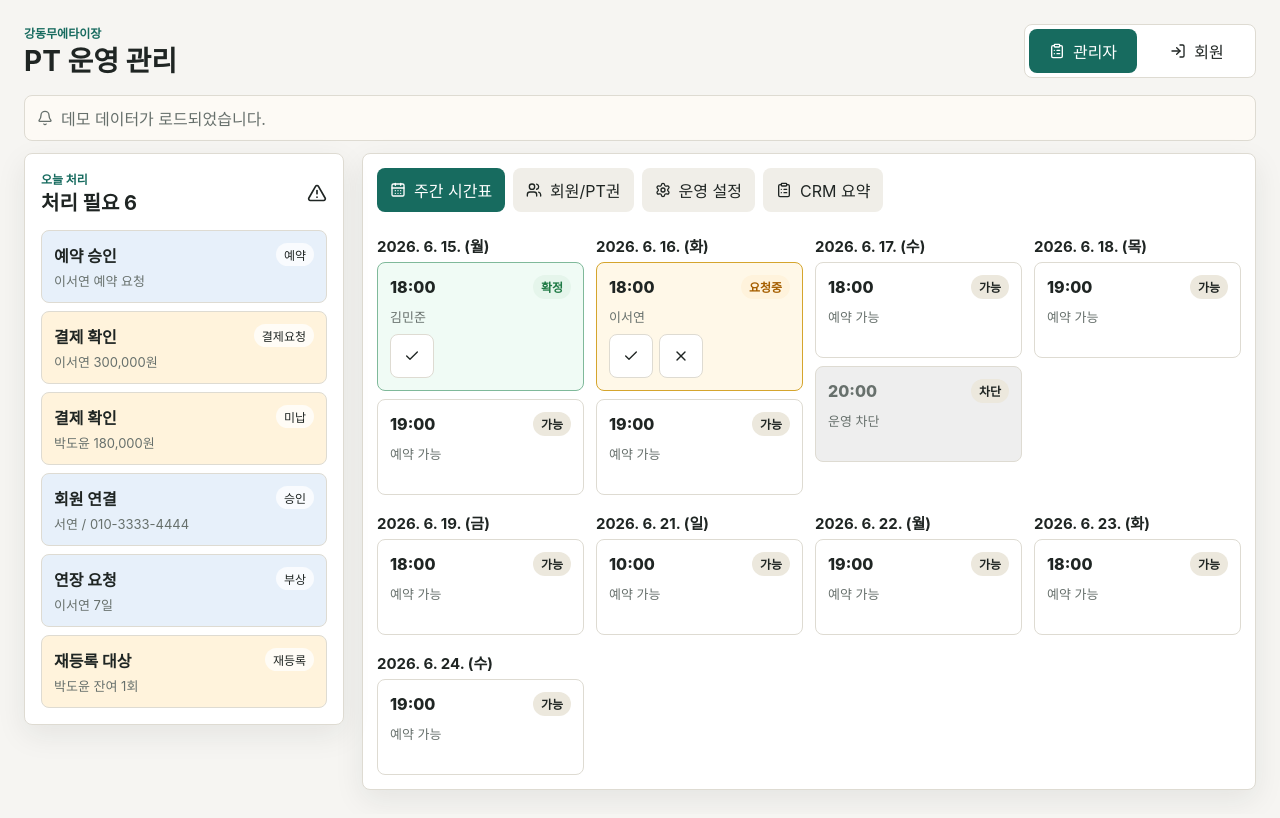
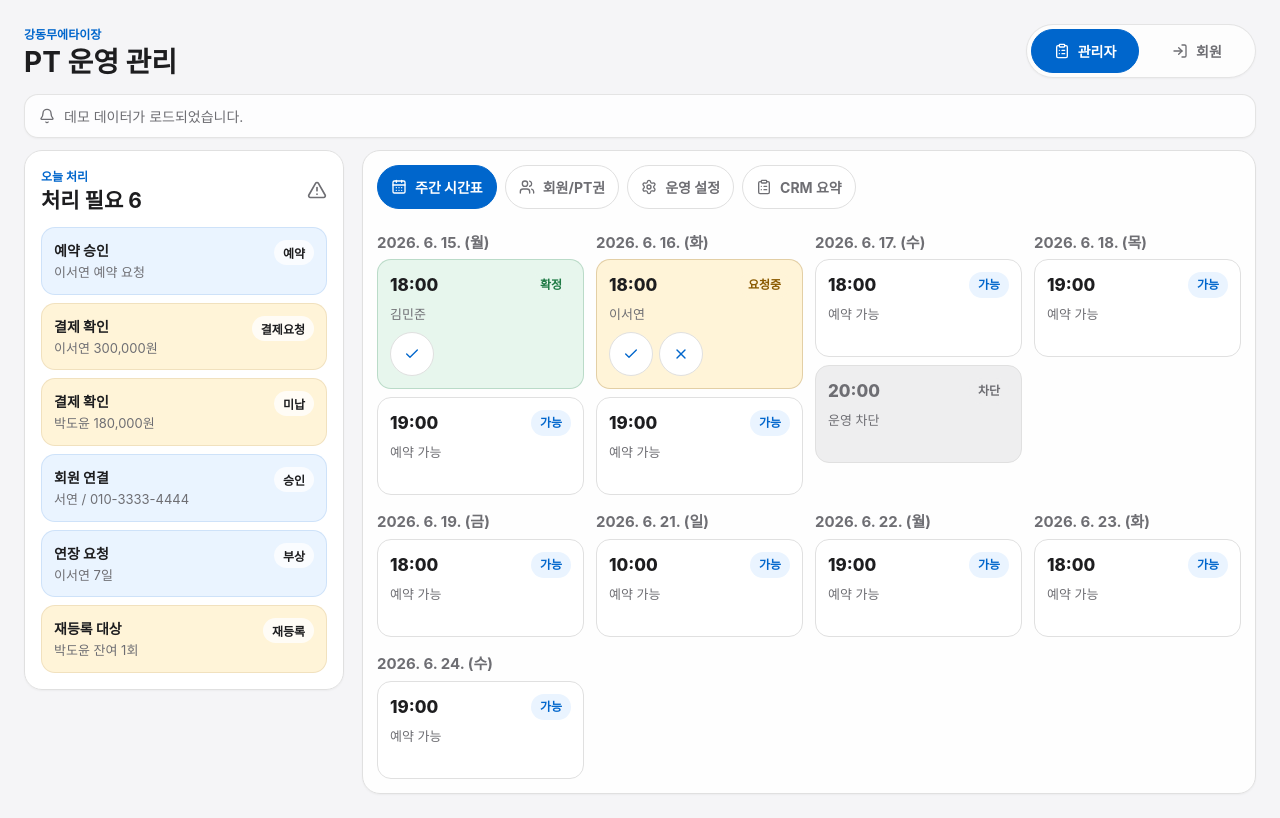
Before and after one commit to jangbokyeong524-vibe/jang-pt, a Next.js app: page / in a window 1280 px wide. Built offline with nearby package versions, Linux system fonts and the light colour scheme.

Commit message:
style: apply apple ios operations ui

```diff
--- a/app/globals.css
+++ b/app/globals.css
@@ -1,21 +1,25 @@
 :root {
-  --bg: #f6f5f2;
+  --bg: #f5f5f7;
   --surface: #ffffff;
-  --surface-strong: #fdfaf5;
-  --ink: #1f2523;
-  --muted: #67706c;
-  --line: #dedbd2;
-  --brand: #176b5f;
-  --brand-strong: #0d4f45;
-  --warn: #a65f00;
-  --warn-bg: #fff3dc;
-  --danger: #a73434;
-  --danger-bg: #ffe9e7;
+  --surface-strong: #fafafc;
+  --ink: #1d1d1f;
+  --muted: #6e6e73;
+  --line: #e0e0e0;
+  --line-soft: #f0f0f0;
+  --brand: #0066cc;
+  --brand-strong: #0071e3;
+  --warn: #8a5a00;
+  --warn-bg: #fff4d8;
+  --danger: #b42318;
+  --danger-bg: #ffebe8;
   --good: #1f7a45;
-  --good-bg: #e5f5eb;
-  --info: #285c8c;
-  --info-bg: #e7f0fa;
-  --shadow: 0 10px 30px rgba(31, 37, 35, 0.08);
+  --good-bg: #e7f6ed;
+  --info: #0066cc;
+  --info-bg: #eaf4ff;
+  --shadow: 0 1px 2px rgba(0, 0, 0, 0.04);
+  --panel-radius: 18px;
+  --row-radius: 14px;
+  --control-radius: 999px;
 }
 
 * {
@@ -29,12 +33,11 @@ body {
   background: var(--bg);
   color: var(--ink);
   font-family:
-    Inter,
-    ui-sans-serif,
-    system-ui,
     -apple-system,
     BlinkMacSystemFont,
-    "Segoe UI",
+    "SF Pro Text",
+    "SF Pro Display",
+    system-ui,
     sans-serif;
 }
 
@@ -47,6 +50,18 @@ textarea {
 
 button {
   cursor: pointer;
+}
+
+button:disabled {
+  cursor: not-allowed;
+}
+
+button:focus-visible,
+input:focus-visible,
+select:focus-visible,
+textarea:focus-visible {
+  outline: 3px solid rgba(0, 102, 204, 0.22);
+  outline-offset: 2px;
 }
 
 .app-shell {
@@ -77,12 +92,12 @@ button {
   justify-content: space-between;
   align-items: stretch;
   flex-direction: column;
-  gap: 10px;
+  gap: 12px;
   margin: -12px -12px 12px;
   padding: calc(12px + env(safe-area-inset-top)) 12px 12px;
-  border-bottom: 1px solid rgba(222, 219, 210, 0.8);
-  background: rgba(246, 245, 242, 0.95);
-  backdrop-filter: blur(10px);
+  border-bottom: 1px solid rgba(224, 224, 224, 0.72);
+  background: rgba(245, 245, 247, 0.86);
+  backdrop-filter: blur(18px);
 }
 
 h1,
@@ -93,35 +108,43 @@ p {
 }
 
 h1 {
-  font-size: 22px;
-  line-height: 1.2;
+  font-size: 26px;
+  font-weight: 700;
+  letter-spacing: 0;
+  line-height: 1.08;
 }
 
 h2 {
-  font-size: 20px;
-  line-height: 1.25;
+  font-size: 21px;
+  font-weight: 700;
+  letter-spacing: 0;
+  line-height: 1.16;
 }
 
 h3 {
   font-size: 15px;
+  font-weight: 700;
+  letter-spacing: 0;
+  line-height: 1.25;
 }
 
 .eyebrow {
+  margin-bottom: 5px;
   color: var(--brand);
   font-size: 12px;
-  font-weight: 800;
+  font-weight: 700;
   letter-spacing: 0;
-  margin-bottom: 4px;
 }
 
 .topbar-actions {
   display: grid;
   grid-template-columns: repeat(2, minmax(0, 1fr));
-  gap: 6px;
+  gap: 4px;
   padding: 4px;
-  border: 1px solid var(--line);
-  border-radius: 8px;
-  background: var(--surface);
+  border: 1px solid rgba(224, 224, 224, 0.86);
+  border-radius: var(--control-radius);
+  background: rgba(255, 255, 255, 0.74);
+  box-shadow: var(--shadow);
 }
 
 .segmented,
@@ -132,7 +155,6 @@ h3 {
 .member-row,
 .available-slot {
   border: 1px solid transparent;
-  border-radius: 8px;
   background: transparent;
   color: var(--ink);
 }
@@ -150,24 +172,31 @@ h3 {
 
 .segmented {
   min-height: 44px;
-  padding: 0 12px;
+  padding: 0 14px;
+  border-radius: var(--control-radius);
+  color: var(--muted);
+  font-size: 14px;
+  font-weight: 700;
 }
 
 .segmented.active,
 .tab.active {
   color: #fff;
   background: var(--brand);
+  border-color: var(--brand);
 }
 
 .status-line {
-  min-height: 42px;
-  gap: 8px;
-  padding: 10px 12px;
+  min-height: 44px;
+  gap: 9px;
+  padding: 10px 14px;
   margin-bottom: 12px;
-  border: 1px solid var(--line);
-  border-radius: 8px;
-  background: var(--surface-strong);
+  border: 1px solid rgba(224, 224, 224, 0.86);
+  border-radius: var(--row-radius);
+  background: rgba(255, 255, 255, 0.8);
   color: var(--muted);
+  box-shadow: var(--shadow);
+  font-size: 14px;
 }
 
 .admin-layout {
@@ -179,16 +208,17 @@ h3 {
 .task-panel,
 .workspace,
 .detail-panel,
-.section-band {
+.section-band,
+.member-app {
   border: 1px solid var(--line);
-  border-radius: 8px;
-  background: var(--surface);
+  border-radius: var(--panel-radius);
+  background: rgba(255, 255, 255, 0.92);
   box-shadow: var(--shadow);
 }
 
 .task-panel {
   align-self: start;
-  padding: 12px;
+  padding: 14px;
   position: static;
 }
 
@@ -196,6 +226,11 @@ h3 {
   justify-content: space-between;
   gap: 12px;
   margin-bottom: 14px;
+}
+
+.panel-heading > svg {
+  flex: 0 0 auto;
+  color: var(--muted);
 }
 
 .task-list {
@@ -209,35 +244,45 @@ h3 {
   grid-template-columns: minmax(0, 1fr) auto;
   gap: 10px;
   padding: 12px;
-  border-radius: 8px;
-  border: 1px solid var(--line);
+  border: 1px solid var(--line-soft);
+  border-radius: var(--row-radius);
+  background: var(--surface-strong);
+}
+
+.task-item strong {
+  font-size: 14px;
 }
 
 .task-item p {
   color: var(--muted);
   font-size: 13px;
+  line-height: 1.35;
   margin-top: 4px;
 }
 
 .task-item span {
   align-self: start;
-  padding: 3px 8px;
-  border-radius: 999px;
-  background: rgba(255, 255, 255, 0.75);
+  padding: 4px 9px;
+  border-radius: var(--control-radius);
+  background: rgba(255, 255, 255, 0.78);
   font-size: 12px;
+  font-weight: 700;
   white-space: nowrap;
 }
 
 .task-item.warn {
   background: var(--warn-bg);
+  border-color: rgba(138, 90, 0, 0.12);
 }
 
 .task-item.danger {
   background: var(--danger-bg);
+  border-color: rgba(180, 35, 24, 0.12);
 }
 
 .task-item.info {
   background: var(--info-bg);
+  border-color: rgba(0, 102, 204, 0.12);
 }
 
 .workspace {
@@ -257,8 +302,23 @@ h3 {
 .tab {
   flex: 0 0 auto;
   min-height: 44px;
-  padding: 0 12px;
-  background: #f0eee8;
+  padding: 0 13px;
+  border-color: var(--line);
+  border-radius: var(--control-radius);
+  background: var(--surface);
+  color: var(--muted);
+  font-size: 14px;
+  font-weight: 700;
+  white-space: nowrap;
+}
+
+.tab:not(.active):hover,
+.small-button:not(.danger):hover,
+.icon-button:hover,
+.available-slot:hover,
+.member-row:hover {
+  border-color: rgba(0, 102, 204, 0.28);
+  background: var(--info-bg);
 }
 
 .schedule-grid {
@@ -275,6 +335,7 @@ h3 {
   min-height: 32px;
   display: flex;
   align-items: center;
+  color: var(--muted);
 }
 
 .slot-list {
@@ -283,29 +344,29 @@ h3 {
 }
 
 .slot-card {
-  min-height: 96px;
+  min-height: 98px;
   display: grid;
   align-content: start;
   gap: 8px;
   padding: 12px;
   border: 1px solid var(--line);
-  border-radius: 8px;
-  background: #fff;
+  border-radius: var(--row-radius);
+  background: var(--surface);
 }
 
 .slot-card.held {
-  border-color: #d5a52d;
-  background: #fff8e8;
+  border-color: rgba(138, 90, 0, 0.24);
+  background: var(--warn-bg);
 }
 
 .slot-card.confirmed {
-  border-color: #7fb99a;
-  background: #f0fbf5;
+  border-color: rgba(31, 122, 69, 0.22);
+  background: var(--good-bg);
 }
 
 .slot-card.blocked {
   color: var(--muted);
-  background: #eee;
+  background: #eeeeef;
 }
 
 .slot-main {
@@ -314,16 +375,20 @@ h3 {
 }
 
 .slot-time {
+  font-size: 17px;
   font-weight: 800;
+  letter-spacing: 0;
 }
 
 .slot-card p {
   color: var(--muted);
   font-size: 13px;
+  line-height: 1.35;
 }
 
 .row-actions {
   gap: 6px;
+  flex-wrap: wrap;
 }
 
 .icon-button {
@@ -332,15 +397,21 @@ h3 {
   display: inline-grid;
   place-items: center;
   border-color: var(--line);
-  background: #fff;
+  border-radius: var(--control-radius);
+  background: var(--surface);
+  color: var(--brand);
 }
 
 .small-button,
 .primary-button {
   min-height: 44px;
-  padding: 0 12px;
+  padding: 0 14px;
   border-color: var(--line);
-  background: #fff;
+  border-radius: var(--control-radius);
+  background: var(--surface);
+  color: var(--brand);
+  font-size: 14px;
+  font-weight: 700;
   white-space: nowrap;
 }
 
@@ -348,6 +419,11 @@ h3 {
   color: #fff;
   background: var(--brand);
   border-color: var(--brand);
+}
+
+.primary-button:hover {
+  background: var(--brand-strong);
+  border-color: var(--brand-strong);
 }
 
 .small-button.danger {
@@ -371,13 +447,14 @@ h3 {
 
 .member-row {
   min-width: 176px;
-  min-height: 62px;
+  min-height: 64px;
   display: grid;
   justify-items: start;
   gap: 4px;
-  padding: 10px;
+  padding: 11px 12px;
   border-color: var(--line);
-  background: #fff;
+  border-radius: var(--row-radius);
+  background: var(--surface);
   text-align: left;
 }
 
@@ -387,13 +464,14 @@ h3 {
 }
 
 .member-row.active {
-  border-color: var(--brand);
-  background: #eef8f5;
+  border-color: rgba(0, 102, 204, 0.32);
+  background: var(--info-bg);
+  color: var(--ink);
 }
 
 .detail-panel,
 .section-band {
-  padding: 12px;
+  padding: 14px;
 }
 
 .metric-grid {
@@ -403,30 +481,37 @@ h3 {
 }
 
 .metric {
-  min-height: 76px;
+  min-height: 78px;
   display: grid;
   align-content: center;
   gap: 6px;
-  padding: 12px;
-  border-radius: 8px;
-  background: #f7f5f0;
+  padding: 13px;
+  border: 1px solid var(--line-soft);
+  border-radius: var(--row-radius);
+  background: var(--surface-strong);
 }
 
 .metric span {
   color: var(--muted);
   font-size: 12px;
+  font-weight: 700;
 }
 
 .metric strong {
-  font-size: 18px;
+  min-width: 0;
+  overflow-wrap: anywhere;
+  font-size: 19px;
+  line-height: 1.16;
 }
 
 .metric.good {
   background: var(--good-bg);
+  border-color: rgba(31, 122, 69, 0.14);
 }
 
 .metric.warn {
   background: var(--warn-bg);
+  border-color: rgba(138, 90, 0, 0.14);
 }
 
 .toolbar {
@@ -450,10 +535,15 @@ input,
 textarea {
   min-height: 44px;
   border: 1px solid var(--line);
-  border-radius: 8px;
-  background: #fff;
+  border-radius: 12px;
+  background: var(--surface);
   color: var(--ink);
-  padding: 0 10px;
+  padding: 0 12px;
+}
+
+textarea {
+  padding-top: 10px;
+  padding-bottom: 10px;
 }
 
 .section-band {
@@ -467,15 +557,15 @@ textarea {
 }
 
 .table-row {
-  min-height: 44px;
+  min-height: 48px;
   justify-content: space-between;
   align-items: flex-start;
   flex-direction: column;
   gap: 10px;
-  padding: 8px 10px;
-  border: 1px solid var(--line);
-  border-radius: 8px;
-  background: #fff;
+  padding: 10px 12px;
+  border: 1px solid var(--line-soft);
+  border-radius: var(--row-radius);
+  background: var(--surface);
 }
 
 .table-row span:first-child {
@@ -498,10 +588,10 @@ textarea {
   display: grid;
   grid-template-columns: 1fr;
   gap: 10px;
-  padding: 10px;
-  border: 1px solid var(--line);
-  border-radius: 8px;
-  background: #fff;
+  padding: 12px;
+  border: 1px solid var(--line-soft);
+  border-radius: var(--row-radius);
+  background: var(--surface);
 }
 
 .product-row label,
@@ -514,13 +604,17 @@ textarea {
   font-weight: 700;
 }
 
+.product-row strong {
+  align-self: center;
+}
+
 .product-row input[type="number"] {
   width: 100%;
 }
 
 .switch-row {
   justify-content: start;
-  gap: 6px;
+  gap: 8px;
 }
 
 .policy-grid {
@@ -538,21 +632,21 @@ textarea {
 
 .template-grid textarea {
   min-height: 82px;
-  padding: 10px;
   resize: vertical;
 }
 
 .setting-card {
-  min-height: 82px;
+  min-height: 84px;
   padding: 12px;
-  border: 1px solid var(--line);
-  border-radius: 8px;
-  background: #fff;
+  border: 1px solid var(--line-soft);
+  border-radius: var(--row-radius);
+  background: var(--surface);
 }
 
 .setting-card input[type="checkbox"] {
-  width: 20px;
-  min-height: 20px;
+  width: 22px;
+  min-height: 22px;
+  accent-color: var(--brand);
 }
 
 .summary-box {
@@ -564,11 +658,7 @@ textarea {
 }
 
 .member-app {
-  border: 1px solid var(--line);
-  border-radius: 8px;
-  background: var(--surface);
-  box-shadow: var(--shadow);
-  padding: 12px;
+  padding: 14px;
 }
 
 .member-dashboard {
@@ -589,24 +679,34 @@ textarea {
 }
 
 .available-slot {
-  min-height: 52px;
-  padding: 0 12px;
+  min-height: 54px;
+  padding: 0 14px;
   border-color: var(--line);
-  background: #fff;
+  border-radius: var(--row-radius);
+  background: var(--surface);
   justify-content: flex-start;
+  color: var(--ink);
+  font-weight: 700;
+  text-align: left;
+}
+
+.available-slot span {
+  min-width: 0;
+  overflow-wrap: anywhere;
 }
 
 .status-pill {
   display: inline-flex;
   align-items: center;
   justify-content: center;
-  min-height: 24px;
-  padding: 0 8px;
-  border-radius: 999px;
-  background: #ece8dd;
+  min-height: 26px;
+  padding: 0 9px;
+  border-radius: var(--control-radius);
+  background: #eeeeef;
   color: var(--ink);
   font-size: 12px;
   font-weight: 800;
+  line-height: 1;
   white-space: nowrap;
 }
 
@@ -634,13 +734,28 @@ textarea {
   color: var(--danger);
 }
 
+.status-pill.open {
+  background: var(--info-bg);
+  color: var(--info);
+}
+
+.status-pill.blocked,
+.status-pill.cancelled,
+.status-pill.expired,
+.status-pill.refunded {
+  background: #eeeeef;
+  color: var(--muted);
+}
+
 .empty-state {
-  min-height: 80px;
+  min-height: 84px;
   display: grid;
   place-items: center;
   border: 1px dashed var(--line);
-  border-radius: 8px;
+  border-radius: var(--row-radius);
   color: var(--muted);
+  background: var(--surface-strong);
+  text-align: center;
 }
 
 @media (min-width: 721px) {
```
Also changed, not shown: 2 other files (tests, documents, lock files or other folders).
